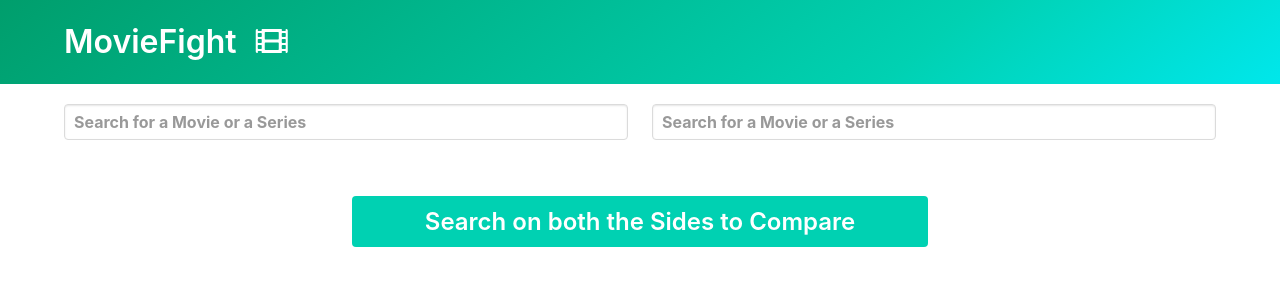
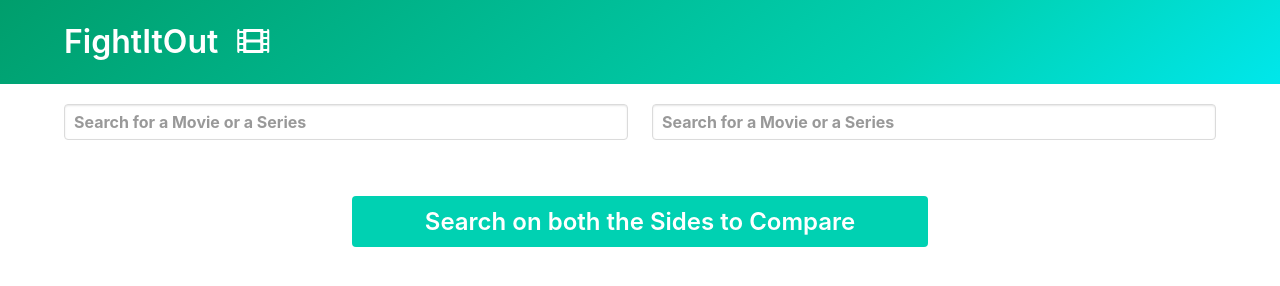
Before and after one commit to harshagarwal08/FightItOut, a plain HTML site: page index.html in a window 1280 px wide. Drawn offline with nearby package versions, Linux system fonts and the light colour scheme.

Commit message:
Update index.html

```diff
--- a/index.html
+++ b/index.html
@@ -14,14 +14,14 @@
       href="https://cdnjs.cloudflare.com/ajax/libs/bulma/0.7.5/css/bulma.css"
     />
     <link rel="stylesheet" href="style.css" />
-    <title>MovieFight</title>
+    <title>Fight It Out - Compare Movies & TV Series</title>
   </head>
   <body>
     <section class="hero is-primary is-bold">
       <div class="hero-body">
         <div class="container">
           <h1 class="title">
-            MovieFight
+            FightItOut
             <span class="icon">
               <i class="fas fa-film"></i>
             </span>
```
